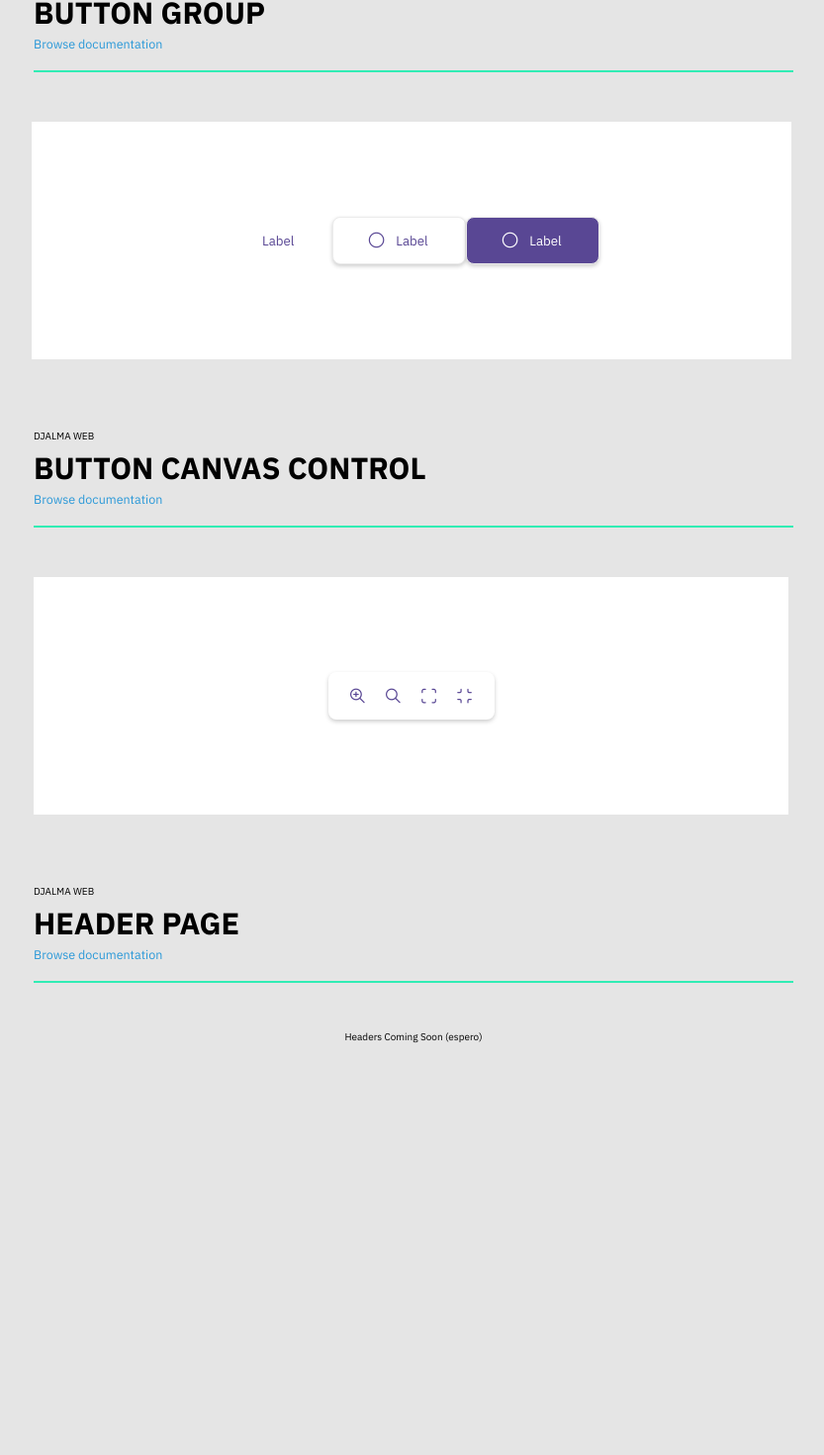
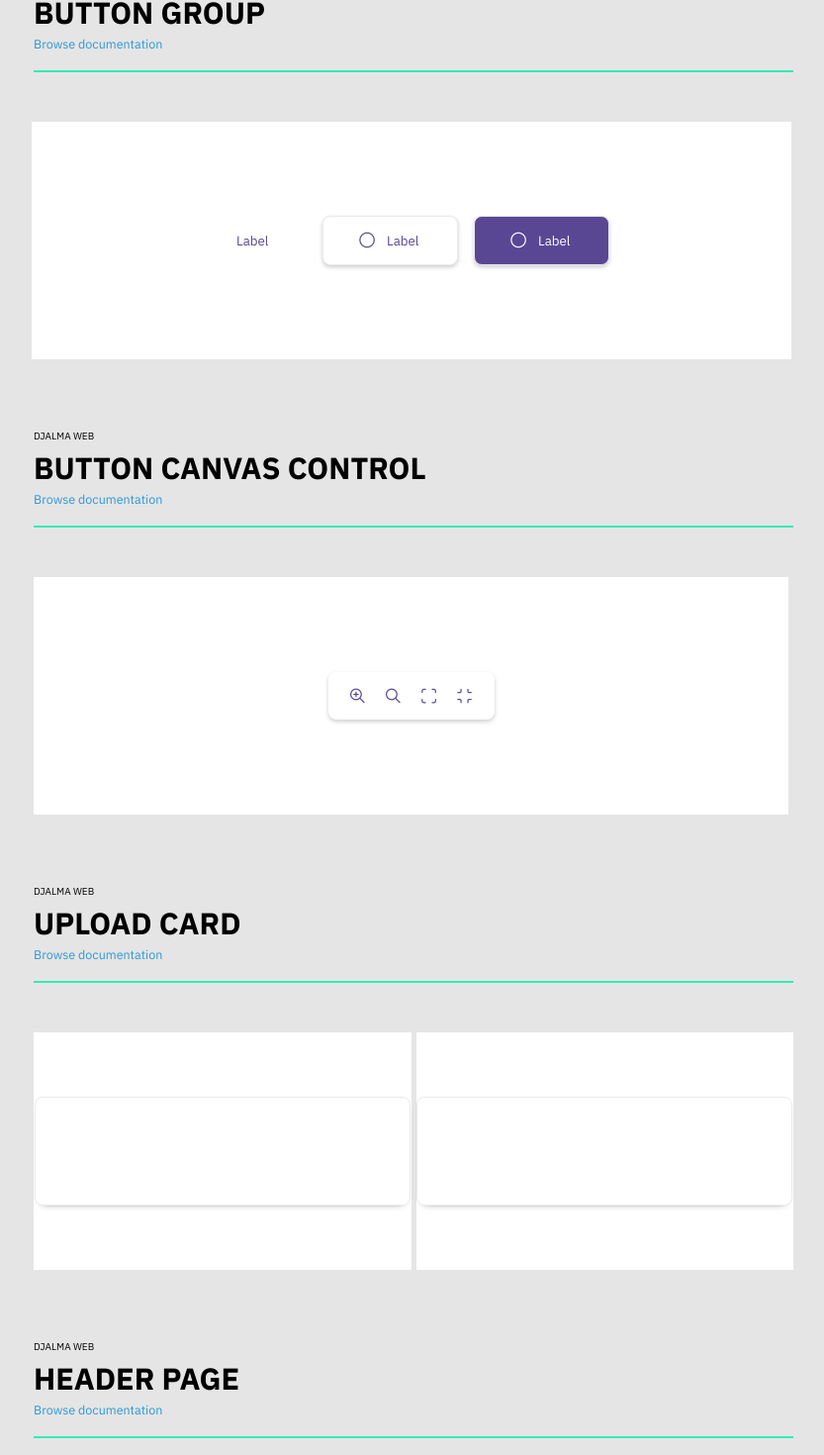
Before and after one commit to Guillx/n_djalma, a React (Create React App) app: page / in a window 1280 px wide. Shown: the part 1567-3037 px from the top of the page at 99% size, without its empty margins (222-1055 px from the left). Before the commit the page ends 2670 px from the top, so only its background shows below. Built offline with nearby package versions, Linux system fonts and the light colour scheme.

Commit message:
cambio en los mixin

```diff
--- a/src/App.css
+++ b/src/App.css
@@ -29,10 +29,3 @@
 .btn-disabled {
   opacity: 0.5;
 }
-
-.categories-nav {
-  display: flex;
-  width: 65%;
-  margin: auto;
-  justify-content: space-around;
-}
--- a/src/App.js
+++ b/src/App.js
@@ -1,12 +1,15 @@
+import "./App.css";
+import "./components/buttons/buttons.scss";
+
 import Buttons from "./components/buttons/Buttons";
 import Headers from "./components/headers/Headers";
-import "./App.css";
-import "./components/buttons/buttons.scss";
+import Cards from "./components/cards/Cards";
 
 function App() {
   return (
     <>
       <Buttons />
+      <Cards />
       <Headers />
     </>
   );
--- a/src/components/buttons/button-group/ButtonGroup.jsx
+++ b/src/components/buttons/button-group/ButtonGroup.jsx
@@ -5,14 +5,14 @@ import { ButtonTertiary } from "../button-tertiary/ButtonTertiary";
 export const ButtonGroup = () => {
   return (
     <>
-      <ButtonTertiary className="btn-tertiary" label="Label" />
+      <ButtonTertiary className="btn-tertiary mr-7" label="Label" />
       <ButtonSecondary
-        className="button-secondary"
+        className="button-secondary mr-7"
         label="Label"
         icon="icon-circle icon-s"
       />
       <ButtonPrimary
-        className="button-primary"
+        className="button-primary mr-7"
         label="Label"
         icon="icon-circle icon-s"
       />
--- /dev/null
+++ b/src/components/cards/Cards.js
@@ -0,0 +1,32 @@
+import Header from "../header/Header";
+import { UploadCard } from "./upload-card/UploadCard";
+import "./cards.scss";
+
+function Cards() {
+  return (
+    <div className="body">
+      <Header title="Upload Card" />
+      <div className="page-content">
+        <div className="btn-wrapper-m">
+          <UploadCard
+            className="upload-card"
+            card=""
+            // disabled="true"
+          ></UploadCard>
+        </div>
+
+        <div className="btn-wrapper-m">
+          <UploadCard
+            className="upload-card"
+
+            // disabled="true"
+          ></UploadCard>
+        </div>
+      </div>
+
+      {/* ***************************************** */}
+    </div>
+  );
+}
+
+export default Cards;
--- /dev/null
+++ b/src/components/cards/cards.scss
@@ -0,0 +1 @@
+@import "./upload-card/UploadCard.scss";
--- /dev/null
+++ b/src/components/cards/upload-card/UploadCard.jsx
@@ -0,0 +1,9 @@
+export const UploadCard = ({ className, card, icon }) => {
+  return (
+    <div className={className}>
+      <div className={card}>
+        <i className={icon}></i>
+      </div>
+    </div>
+  );
+};
--- /dev/null
+++ b/src/components/cards/upload-card/UploadCard.scss
@@ -0,0 +1,6 @@
+@import "../../../styles/main.scss";
+
+.upload-card {
+  @extend .card-container;
+  border: 1px solid $color-neutral-100;
+}
--- a/src/styles/base/_mixins.scss
+++ b/src/styles/base/_mixins.scss
@@ -2,9 +2,6 @@
 
 // BASE BUTTON STYLES
 @mixin button-style {
-  width: 135px;
-  height: 48px;
-  padding: 12px 32px;
   border-radius: 8px;
   display: flex;
   outline: none;
@@ -12,7 +9,7 @@
   align-items: center;
   font-weight: 400;
   line-height: 24px;
-  border-radius: 8px;
+  padding: 12px 32px;
 }
 .btn-container {
   @include button-style();
@@ -46,7 +43,6 @@
   height: 240px;
   padding: 0 250px;
 }
-
 // BUTTON LABEL
 @mixin button-label {
   width: 39px;
@@ -76,7 +72,21 @@
 .icon-m {
   //
 }
-
+// BASE CARD STYLES
+@mixin card-style {
+  border-radius: 8px;
+  display: flex;
+  justify-content: center;
+  align-items: center;
+  line-height: 24px;
+  width: 380px;
+  height: 110px;
+  background-color: $colorWhite;
+  box-shadow: 0px 4px 8px -8px #000000;
+}
+.card-container {
+  @include card-style();
+}
 // *-* *-* *-* * *-* *-* *-* *-* *-* *-* *-* *-* *-* *-* /
 @mixin transform($value) {
   transform: $value;
--- a/src/styles/base/_variables.scss
+++ b/src/styles/base/_variables.scss
@@ -86,6 +86,13 @@ $box-shadow-a: 0px 2px 4px hsl(0, 0%, 0%, 20%);
 // .mr-4 {
 //   margin-right: 10px;
 // }
+// .mr-6 {
+//   margin-right: 12px;
+// }
+
+.mr-7 {
+  margin-right: 16px;
+}
 
 /* FUENTES */
 @mixin primary-4XL-bold {
```
